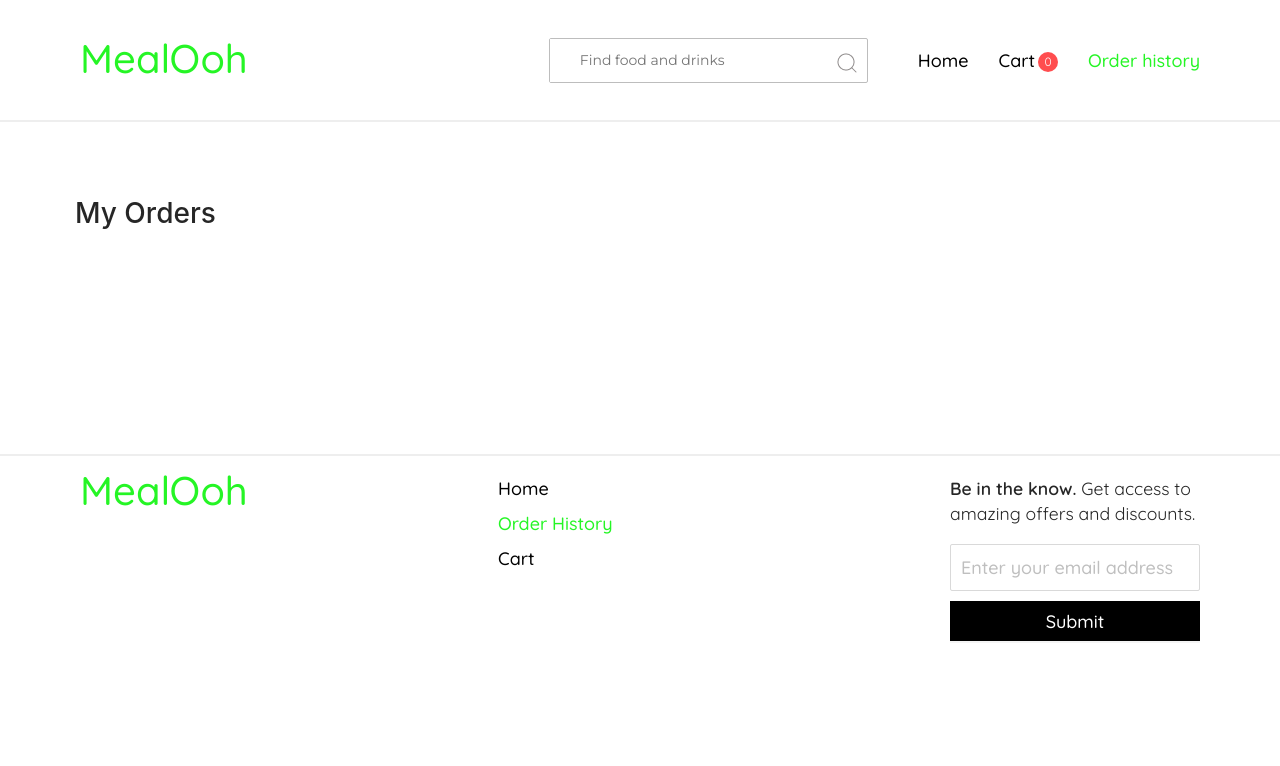
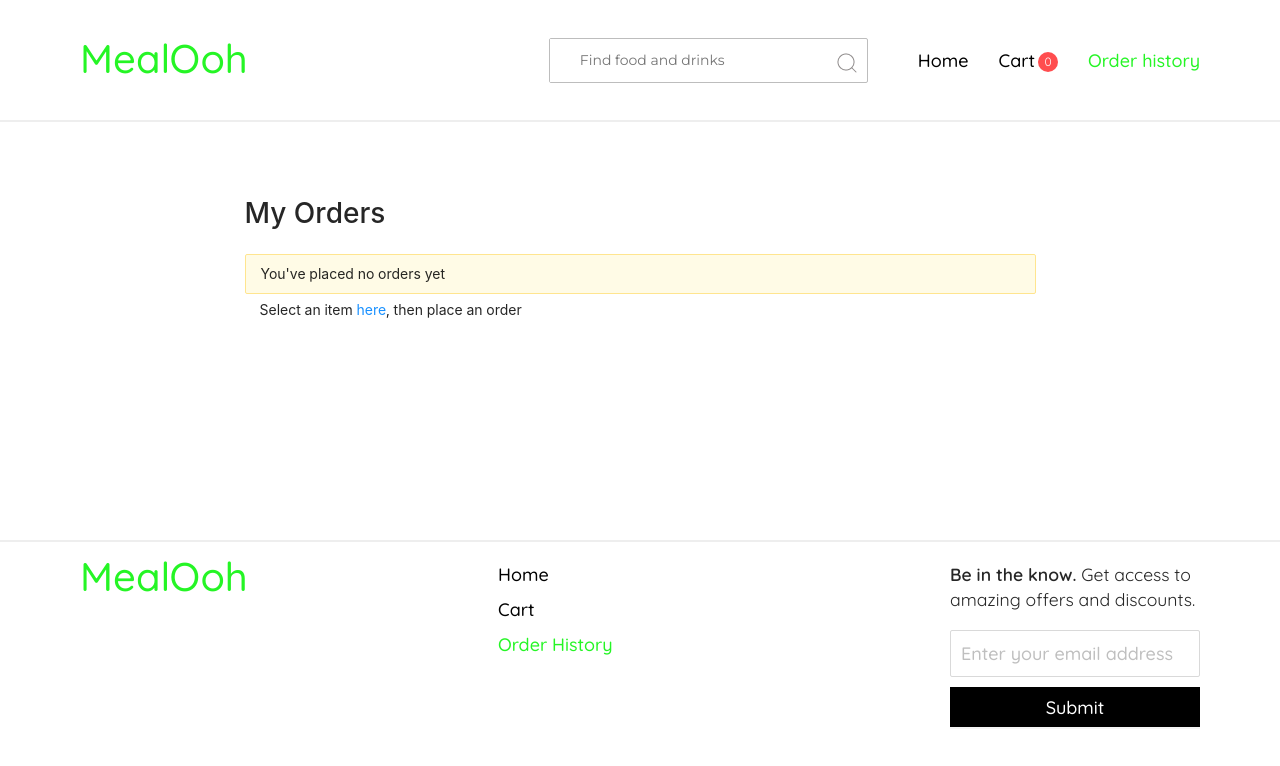
Before and after one commit to dapperwalze/mealooh, a React (Create React App) app: page /order-history in a window 1280 px wide. Shown: the top 766 px of the page. Built offline with nearby package versions, Linux system fonts and the light colour scheme.

Commit message:
Create alert when order history is empty

```diff
--- a/src/actions/foodItemsActions.js
+++ b/src/actions/foodItemsActions.js
@@ -22,7 +22,6 @@ export const fetchFoodItems = () => {
 
     try {
       const response = allFoodItems;
-      //const data = response.json()
 
       dispatch(getFoodItemsSuccess(response));
     } catch (error) {
--- a/src/app/Layout/content/index.js
+++ b/src/app/Layout/content/index.js
@@ -1,10 +1,10 @@
 import React, { useState } from "react";
 import { Switch, Route, useLocation } from "react-router-dom";
 import { Layout } from "antd";
+import { Home } from "../../../pages/Home/index";
 import { Cart } from "./../../../pages/Cart/index";
 import { OrderHistory } from "./../../../pages/OrderHistory/index";
 import ModalComponent from "../../../components/Modal/Modal";
-import Home from "../../../pages/Home/index";
 import styles from "./content.module.scss";
 
 const { Content } = Layout;
--- a/src/app/Layout/footer/index.js
+++ b/src/app/Layout/footer/index.js
@@ -13,6 +13,7 @@ const PageFooter = () => {
         <section className={styles.footerItem}>
           <Logo />
         </section>
+
         <section className={styles.footerItem}>
           <nav className={styles.footerNav}>
             <NavLink
@@ -25,6 +26,18 @@ const PageFooter = () => {
             >
               Home
             </NavLink>
+
+            <NavLink
+              className={styles.footerLink}
+              to="/cart"
+              exact
+              activeStyle={{
+                color: "#25f525",
+              }}
+            >
+              Cart
+            </NavLink>
+
             <NavLink
               className={styles.footerLink}
               to="/order-history"
@@ -35,16 +48,6 @@ const PageFooter = () => {
             >
               Order History
             </NavLink>
-            <NavLink
-              className={styles.footerLink}
-              to="/cart"
-              exact
-              activeStyle={{
-                color: "#25f525",
-              }}
-            >
-              Cart
-            </NavLink>
           </nav>
         </section>
 
@@ -53,6 +56,7 @@ const PageFooter = () => {
             <span>Be in the know.</span> Get access to amazing offers and
             discounts.
           </h5>
+
           <form>
             <Input
               className={styles.inputEmail}
--- a/src/pages/Cart/index.jsx
+++ b/src/pages/Cart/index.jsx
@@ -1,9 +1,9 @@
 import React from "react";
 import { useSelector } from "react-redux";
+import { cartSelector } from "./../../reducers/cartActionsReducer";
 import { Link } from "react-router-dom";
 import { Alert } from "antd";
 import styles from "./cart.module.scss";
-import { cartSelector } from "./../../reducers/cartActionsReducer";
 
 export const Cart = () => {
   const { cart } = useSelector(cartSelector);
--- a/src/pages/Home/index.jsx
+++ b/src/pages/Home/index.jsx
@@ -7,7 +7,7 @@ import { Card } from "../../components/Card/index";
 import { foodList } from "../../mealData/foodList";
 import styles from "./home.module.scss";
 
-const Home = ({ setIsModalVisible }) => {
+export const Home = ({ setIsModalVisible }) => {
   let location = useLocation();
   const dispatch = useDispatch();
   const { isLoading, foodItems, hasErrors } = useSelector(foodItemsSelector);
@@ -69,5 +69,3 @@ const Home = ({ setIsModalVisible }) => {
     </>
   );
 };
-
-export default Home;
--- a/src/pages/OrderHistory/index.jsx
+++ b/src/pages/OrderHistory/index.jsx
@@ -1,3 +1,31 @@
+import React from "react";
+import { useSelector } from "react-redux";
+import { orderSelector } from "./../../reducers/orderActionsReducer";
+import { Link } from "react-router-dom";
+import { Alert } from "antd";
+import styles from "./orderHistory.module.scss";
+
 export const OrderHistory = () => {
-  return <h1>My Orders</h1>;
+  const { order } = useSelector(orderSelector);
+
+  const showAlert =
+    order.length < 1 ? (
+      <>
+        <Alert
+          className={styles.alertPanel}
+          message=" You've placed no orders yet"
+          type="warning"
+        />
+        <p className={styles.redirectStatement}>
+          Select an item <Link to="/">here</Link>, then place an order
+        </p>
+      </>
+    ) : null;
+
+  return (
+    <section className={styles.orderHistorySection}>
+      <h1 className={styles.orderHistoryHeader}>My Orders</h1>
+      {showAlert}
+    </section>
+  );
 };
--- /dev/null
+++ b/src/pages/OrderHistory/orderHistory.module.scss
@@ -0,0 +1,15 @@
+.orderHistorySection {
+  width: 70%;
+  margin: auto;
+}
+
+.orderHistoryHeader {
+  width: 100%;
+}
+.alerPanel {
+  width: 100%;
+}
+.redirectStatement {
+  width: 100%;
+  padding: 5px 15px;
+}
--- a/src/reducers/index.js
+++ b/src/reducers/index.js
@@ -7,7 +7,7 @@ import orderActionsReducer from "./orderActionsReducer";
 const rootReducer = combineReducers({
   foodItems: foodItemsReducer,
   cart: cartActionsReducer,
-  orders: orderActionsReducer,
+  order: orderActionsReducer,
 });
 
 export default rootReducer;
```
